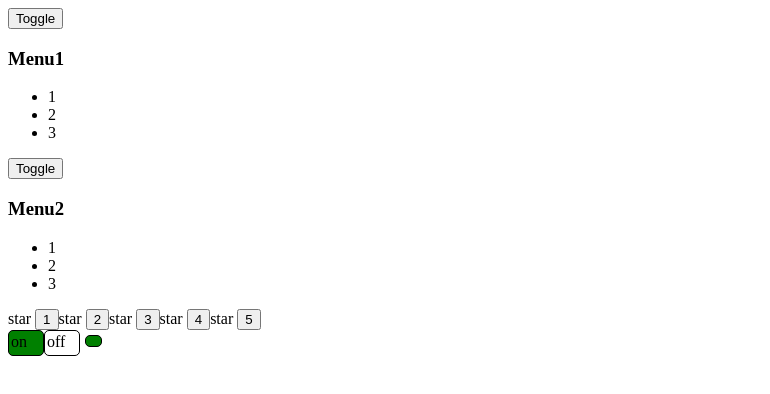
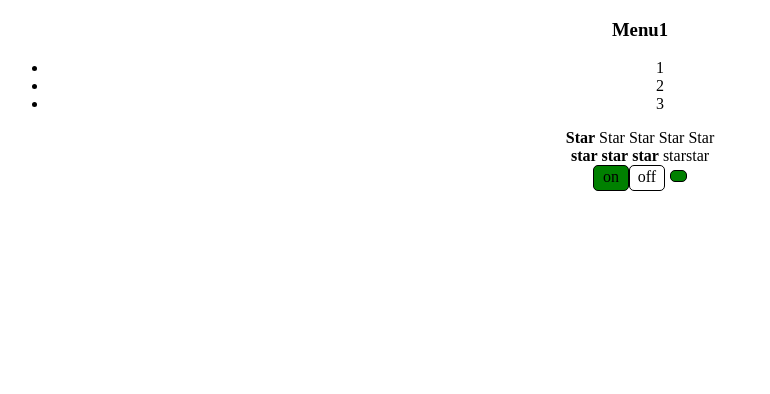
Before and after one commit to AlexSuslin9021/React-kabzda, a React (Create React App) app: page / in a window 1280 px wide. Shown: the top 394 px of the page, without its empty margins (0-770 px from the left). Built offline with nearby package versions, Linux system fonts and the light colour scheme.

Commit message:
add callback UncontrolledRaiting

```diff
--- a/src/App.css
+++ b/src/App.css
@@ -1,6 +1,6 @@
-/*.App {*/
-/*  text-align: center;*/
-/*}*/
+.App {
+   text-align: center;
+}
 
 /*.App-logo {*/
 /*  height: 40vmin;*/
--- a/src/App.tsx
+++ b/src/App.tsx
@@ -4,8 +4,8 @@
 import Accordion from "./Components/Accordion/Accordion";
 import {Raiting} from "./Components/Raiting/Raiting";
 import {OnOff} from "./Components/OnOff/OnOff";
-import UncontrolAccordion from "./Components/UncontrolAccordion/Accordion";
-import UncontrolledRaiting from "./Components/UncontroledRaiting/Raiting";
+import UncontrolAccordion from "./Components/UncontrolAccordion/UncontrolledAccordion";
+import UncontrolledRaiting from "./Components/UncontroledRaiting/UncontrolledRaiting";
 
 function App() {
     console.log('rendered App')
@@ -14,7 +14,7 @@
 
     <div className="App">
         <UncontrolAccordion titleValue={'Menu1'}/>
-        <UncontrolAccordion titleValue={'Menu2'}/>
+
         <UncontrolledRaiting />
         {/*<Title title ={"This is App component"}/>*/}
         {/*<Title title ={"My friends"}/>*/}
@@ -24,7 +24,7 @@
         {/*< Raiting value={0}/>*/}
         {/*< Raiting value={1}/>*/}
         {/*< Raiting value={2}/>*/}
-        {/*< Raiting value={3}/>*/}
+        < Raiting value={3}/>
         {/*< Raiting value={4}/>*/}
         {/*< Raiting value={5}/>*/}
         <OnOff on={true}/>
--- a/src/Components/UncontrolAccordion/Accordion.tsx
+++ b/src/Components/UncontrolAccordion/UncontrolledAccordion.tsx
@@ -1,5 +1,5 @@
 import React, {useState} from "react";
-import {monitorEventLoopDelay} from "perf_hooks";
+
 
 
 type AccordionPropsType={
@@ -11,16 +11,16 @@
     const [collapsed, setCollapsed] = useState(true)
     console.log('rendered Accordion')
     const onClickHandler=()=>{
-       if(collapsed===true) setCollapsed(false)
-        if(collapsed===false) setCollapsed(true)
+       if(collapsed) setCollapsed(false)
+        if(!collapsed) setCollapsed(true)
 
     }
 
 
     return (
         <div>
-            <button onClick={()=>onClickHandler()}>Toggle</button>
-            <AccordionTitle title={props.titleValue}/>
+            {/*<button onClick={()=>onClickHandler()}>Toggle</button>*/}
+            <AccordionTitle title={props.titleValue} onclick={onClickHandler}/>
 
             {collapsed! && <AccordionBody/>}
         </div>
@@ -33,11 +33,12 @@
 
 type AccordionTitlePropsType={
     title:string
+    onclick:()=>void
 }
 function AccordionTitle(props:AccordionTitlePropsType){
 
     console.log('rendered AccordionTitle')
-    return<h3>{props.title}</h3>
+    return<h3 onClick={props.onclick} >{props.title}</h3>
 }
 function AccordionBody(){
     console.log('rendered AccordionBody')
--- a/src/Components/UncontroledRaiting/Raiting.tsx
+++ /dev/null
@@ -1,32 +0,0 @@
-import React, {useState} from "react";
-
-type RaitingPropsType={
-    // value:0 | 1 | 2| 3 | 4 | 5
-}
-export function UncontrolledRaiting() {
-    console.log('rendered Raiting')
-   let[value, setValue]=useState(1)
-    const onClickHandler= (value:number)=>{
-     setValue(value)
-    }
-        return   <div>
-        <Star selected={value >1} /> <button onClick={()=>onClickHandler(1)} >1</button>
-        <Star selected={value >1}/> <button onClick={()=>onClickHandler(2)} >2</button>
-        <Star selected={value >2}/> <button onClick={()=>onClickHandler(3)} >3</button>
-        <Star selected={value >3}/> <button onClick={()=>onClickHandler(4)} >4</button>
-        <Star selected={value >4}/> <button onClick={()=>onClickHandler(5)} >5</button>
-
-    </div> }
-
-
-type StarPropsType = {
-    selected:boolean
-}
-function Star(props:any) {
-    console.log('rendered Star')
-    if(props.selected===true) {
-        return <span><b>star</b> </span>
-    } else {return  <span>star</span>}
-
-}
-export default UncontrolledRaiting
--- /dev/null
+++ b/src/Components/UncontroledRaiting/UncontrolledRaiting.tsx
@@ -0,0 +1,33 @@
+import React, {useState} from "react";
+
+type RaitingPropsType={
+    value: number
+}
+export function UncontrolledRaiting() {
+    console.log('rendered Raiting')
+   let[value, setValue]=useState<number>(1)
+    // const onClickHandler= (value:number)=>{
+    //  setValue(value)
+    // }
+        return   <div>
+        <Star selected={value >0 } onClick={()=>{setValue(1)}}/>
+        <Star selected={value >1} onClick={()=>setValue(2)}/>
+        <Star selected={value >2} onClick={()=>setValue(3)}/>
+        <Star selected={value >3} onClick={()=>setValue(4)}/>
+        <Star selected={value >4} onClick={()=>setValue(5)}/>
+
+    </div> }
+
+
+type StarPropsType = {
+    selected:boolean
+
+    onClick:()=>void
+}
+function Star(props:StarPropsType) {
+
+  // return  props.selected ? <span ><b> Star </b> </span> : <span > Star </span>
+   return   <span  onClick={()=>{props.onClick()}}> {props.selected ? <b>Star</b> : 'Star'} </span>
+
+}
+export default UncontrolledRaiting
```
Also changed, not shown: src/Components/Raiting/Raiting.tsx (+1 -42 lines).
